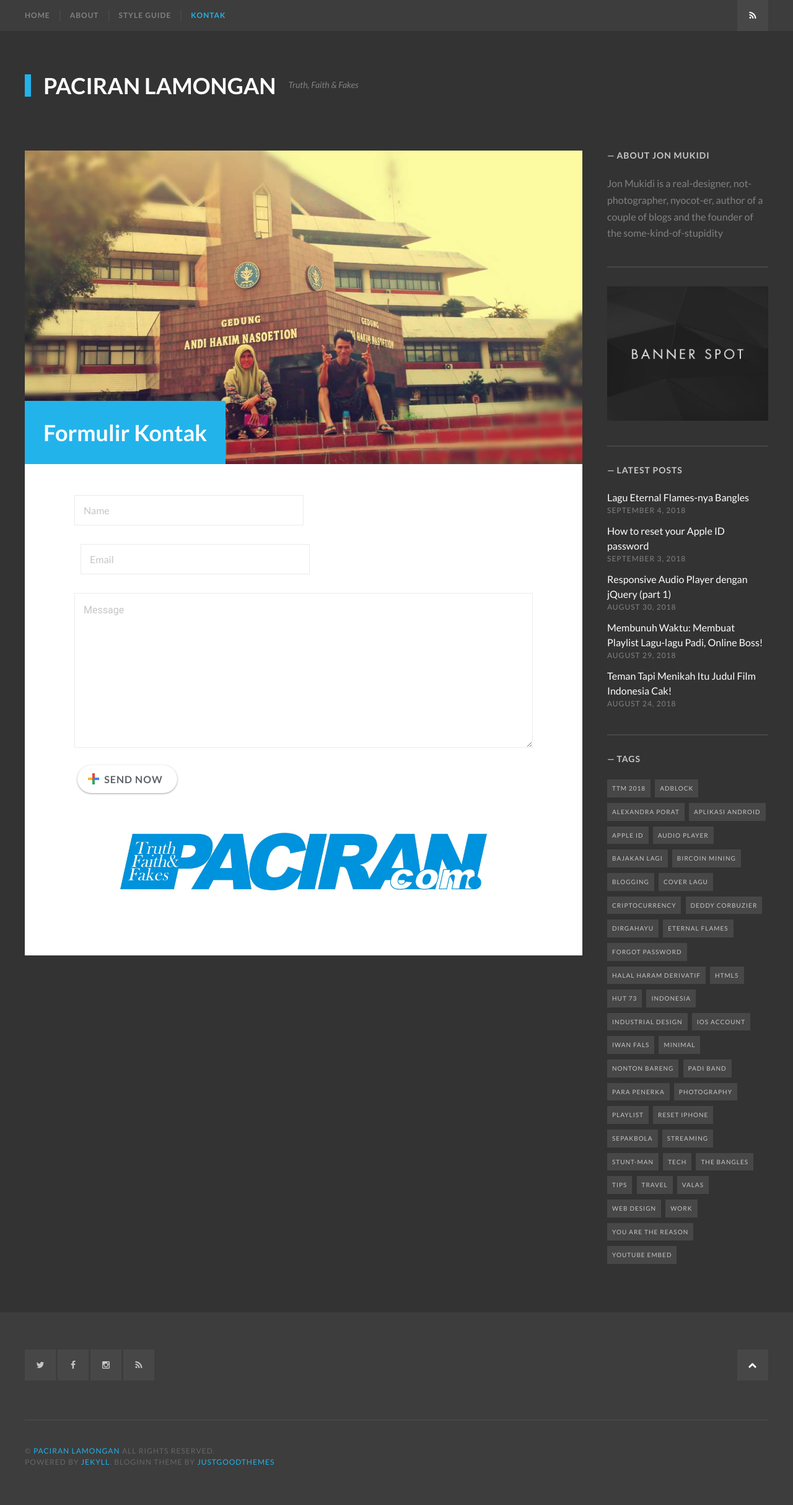
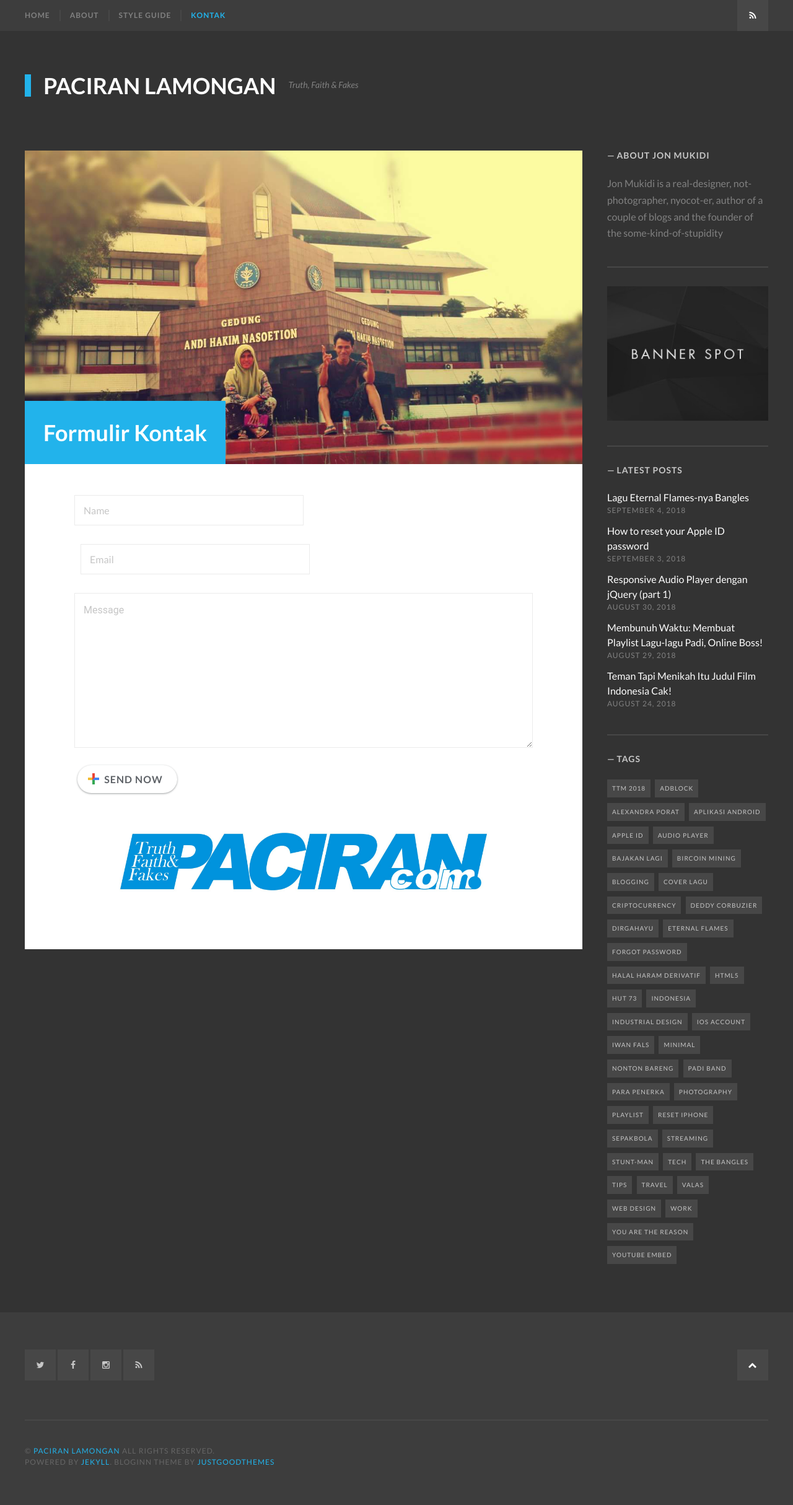
Before and after one commit to knoacc/pcr, a Jekyll site: the page built from kontak.md, in a window 1280 px wide. Shown: the whole page at 62% size. Built offline with Jekyll 4.4.1, drawn with Linux system fonts in a browser that asks for light colours; some web fonts are replaced; comment, search, counter and statistics services are not loaded.

Commit message:
Update kontak.md

```diff
--- a/kontak.md
+++ b/kontak.md
@@ -47,7 +47,7 @@
 @media only screen and (max-width:768px){.formcolumn1,.formcolumn2{width:100%;padding:0}}
 </style>
 
-<img src="{{ page.image }}" style="display:block;margin:-20px auto" alt="Paciran Lamongan"/>
+![Paciran Lamongan]({{ page.image }}){: style="display:block;margin:0px auto -30px" title="Paciran Lamongan"}
 
 <script src="https://www.blogger.com/static/v1/widgets/2271878333-widgets.js" type="text/javascript"></script>
 <script type="text/javascript">
```
